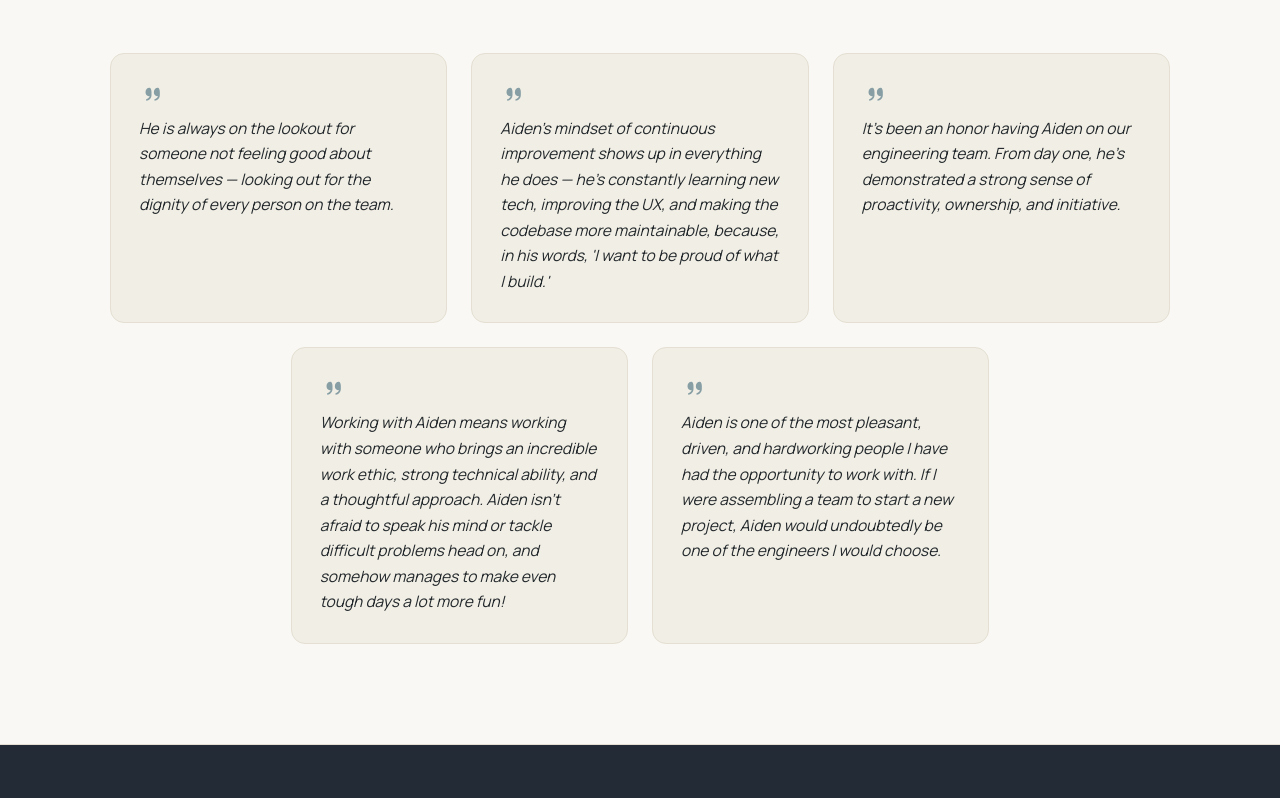
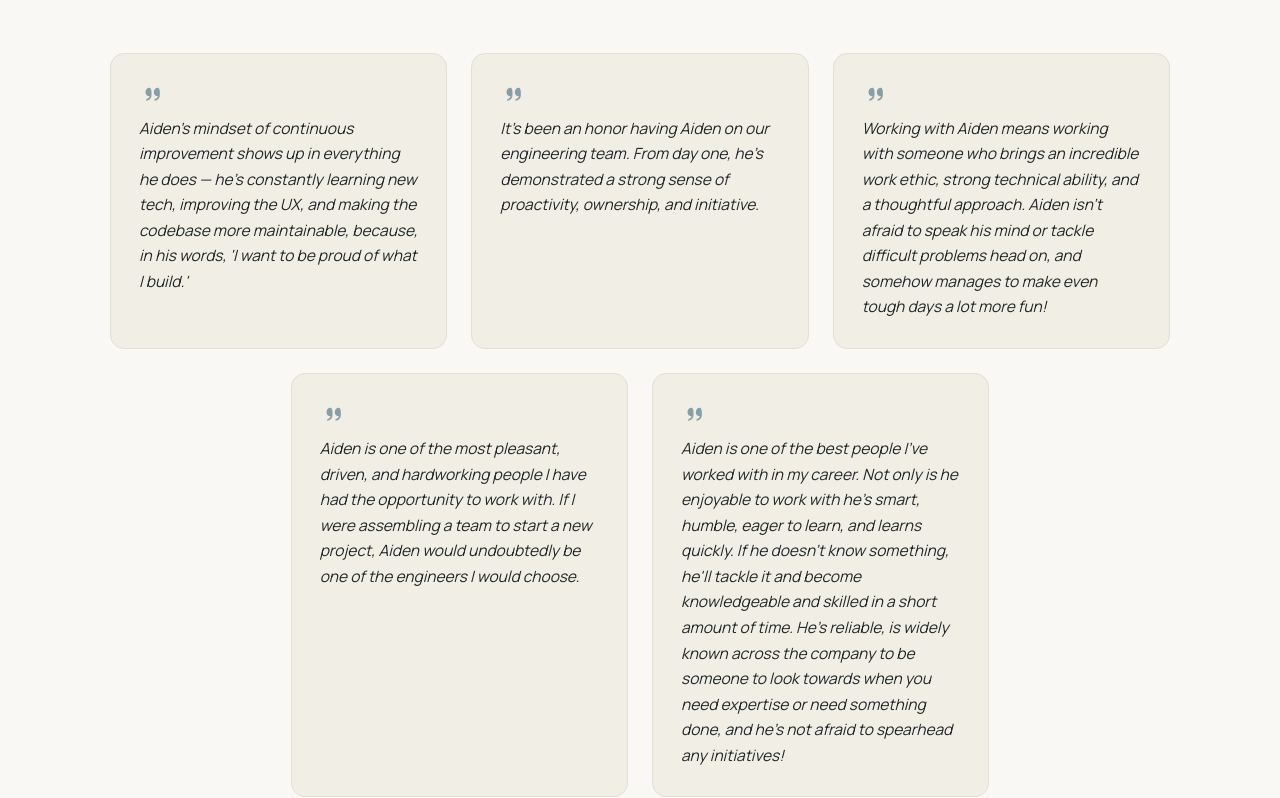
Before and after one commit to a-thread/my-portfolio, a React (Vite) app: page /#/ in a window 1280 px wide. Shown: the part 3164-3962 px from the top of the page. Built offline with nearby package versions, Linux system fonts and the light colour scheme.

Commit message:
feat: adding new testimonial

```diff
--- a/src/home/components/Feedback/data.ts
+++ b/src/home/components/Feedback/data.ts
@@ -1,7 +1,7 @@
 export const testimonials: string[] = [
-  "He is always on the lookout for someone not feeling good about themselves — looking out for the dignity of every person on the team.",
   "Aiden's mindset of continuous improvement shows up in everything he does — he's constantly learning new tech, improving the UX, and making the codebase more maintainable, because, in his words, 'I want to be proud of what I build.'",
   "It's been an honor having Aiden on our engineering team. From day one, he's demonstrated a strong sense of proactivity, ownership, and initiative.",
   "Working with Aiden means working with someone who brings an incredible work ethic, strong technical ability, and a thoughtful approach. Aiden isn't afraid to speak his mind or tackle difficult problems head on, and somehow manages to make even tough days a lot more fun!",
   "Aiden is one of the most pleasant, driven, and hardworking people I have had the opportunity to work with. If I were assembling a team to start a new project, Aiden would undoubtedly be one of the engineers I would choose.",
+  "Aiden is one of the best people I've worked with in my career. Not only is he enjoyable to work with he's smart, humble, eager to learn, and learns quickly. If he doesn't know something, he'll tackle it and become knowledgeable and skilled in a short amount of time. He's reliable, is widely known across the company to be someone to look towards when you need expertise or need something done, and he's not afraid to spearhead any initiatives!",
 ];
```
